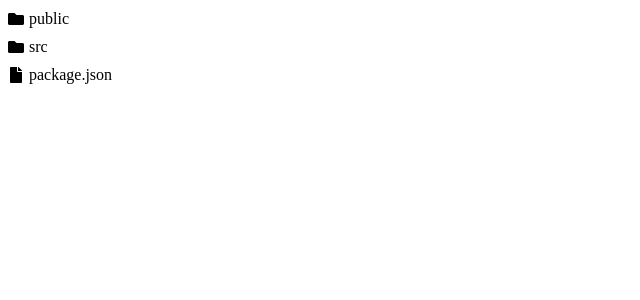
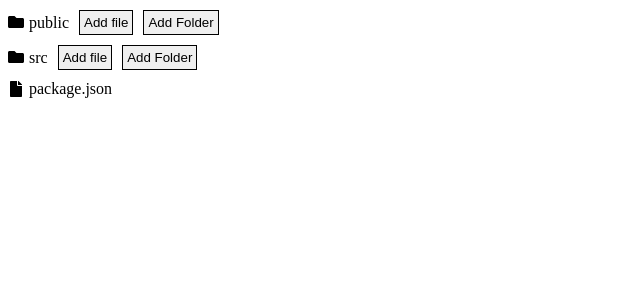
Before and after one commit to Akash1258/Project_practiceReact, a React (Create React App) app: page / in a window 1280 px wide. Shown: the top 300 px of the page, without its empty margins (0-640 px from the left). Built offline with nearby package versions, Linux system fonts and the light colour scheme.

Commit message:
add file folder changes

```diff
--- a/src/Components/FolderStr/Folder.jsx
+++ b/src/Components/FolderStr/Folder.jsx
@@ -1,19 +1,73 @@
+import { useState } from "react";
 import { FaFolder } from "react-icons/fa";
 
-export const Folder = ({ name, margin }) => {
+export const Folder = ({ name, margin, setIsExpanded, id, handleAddNew }) => {
+  const [addFileFolder, setAddFileFolder] = useState("");
+  const [fileName, setFileName] = useState("");
   return (
+    <>
       <div
         style={{
           margin: `10px ${margin || 0}px`,
-        display: "flex",
-        gap: "5px",
           alignItems: "center",
           cursor: "pointer",
+          display: "flex",
+          gap: "10px",
         }}
-      // onClick={() => handleExpanded()}
+      >
+        <div
+          style={{ display: "flex", gap: "5px" }}
+          onClick={() => setIsExpanded((prev) => !prev)}
         >
           <FaFolder />
           {name}
         </div>
+        <button
+          style={{
+            border: "1px solid",
+            padding: "4px",
+            cursor: "pointer",
+          }}
+          type="button"
+          onClick={() => setAddFileFolder("file")}
+        >
+          Add file
+        </button>
+        <button
+          style={{
+            border: "1px solid",
+            padding: "4px",
+            cursor: "pointer",
+          }}
+          type="button"
+          onClick={() => setAddFileFolder("folder")}
+        >
+          Add Folder
+        </button>
+      </div>
+      {addFileFolder ? (
+        <input
+          style={{ margin: `10px ${margin || 10}px` }}
+          type="text"
+          onChange={(e) => {
+            setFileName(e.target.value);
+          }}
+          onBlur={() => {
+            if (fileName) {
+              handleAddNew(id, {
+                id: `${fileName}_${id}`,
+                name: fileName,
+                isFolder: addFileFolder === "folder",
+                children: [],
+              });
+              setAddFileFolder("");
+              setIsExpanded((prev) => true);
+            }
+          }}
+        />
+      ) : (
+        ""
+      )}
+    </>
   );
 };
--- a/src/Components/FolderStr/FolderStr.jsx
+++ b/src/Components/FolderStr/FolderStr.jsx
@@ -2,19 +2,30 @@ import { useState } from "react";
 import { Folder } from "./Folder";
 import { File } from "./File";
 
-export const FolderStr = ({ node, margin }) => {
+export const FolderStr = ({ node, margin, handleAddNew }) => {
   const [isExpanded, setIsExpanded] = useState(false);
   return (
     <div key={node?.id}>
       {node?.isFolder ? (
         <>
-          <div onClick={() => setIsExpanded((prev) => !prev)}>
-            <Folder name={node?.name} margin={margin} />
+          <div>
+            <Folder
+              name={node?.name}
+              margin={margin}
+              handleAddNew={handleAddNew}
+              id={node?.id}
+              setIsExpanded={setIsExpanded}
+            />
           </div>
           {isExpanded && (
             <div key={node?.id}>
               {node?.children?.map((item) => (
-                <FolderStr key={item?.id} node={item} margin={margin + 10} />
+                <FolderStr
+                  key={item?.id}
+                  node={item}
+                  margin={margin + 10}
+                  handleAddNew={handleAddNew}
+                />
               ))}
             </div>
           )}
--- a/src/Components/FolderStr/FolderStrContainer.jsx
+++ b/src/Components/FolderStr/FolderStrContainer.jsx
@@ -4,10 +4,34 @@ import { folderData } from "./constant";
 
 export const FolderStrContainer = () => {
   const [data, setData] = useState(folderData);
+
+  const handleAddNew = (parentId, itemToAdd) => {
+    let updated = false;
+    const findAndAddNode = (node) => {
+      return node?.map((item) => {
+        if (updated) return item;
+
+        if (item?.id === parentId) {
+          updated = true;
+          return { ...item, children: [...(item.children || []), itemToAdd] };
+        } else if (item?.children) {
+          return {
+            ...item,
+            children: findAndAddNode(item.children),
+          };
+        }
+        return item;
+      });
+    };
+
+    const updatedNode = findAndAddNode(data);
+    setData([...(updatedNode || [])]);
+  };
+
   return (
     <div>
       {data?.map((node) => (
-        <FolderStr node={node} margin={0} />
+        <FolderStr node={node} margin={0} handleAddNew={handleAddNew} />
       ))}
     </div>
   );
```
Lines whose indentation alone changed are shown as unchanged.
